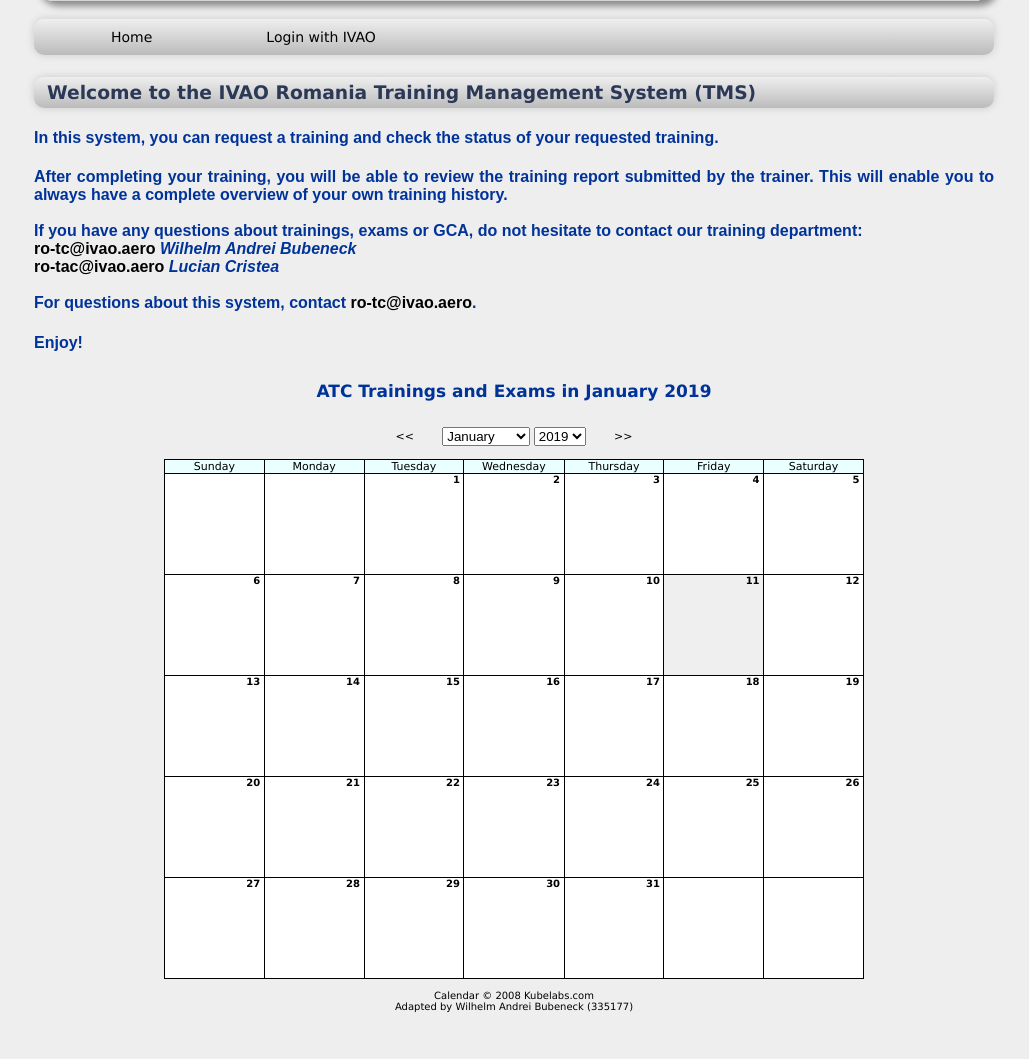
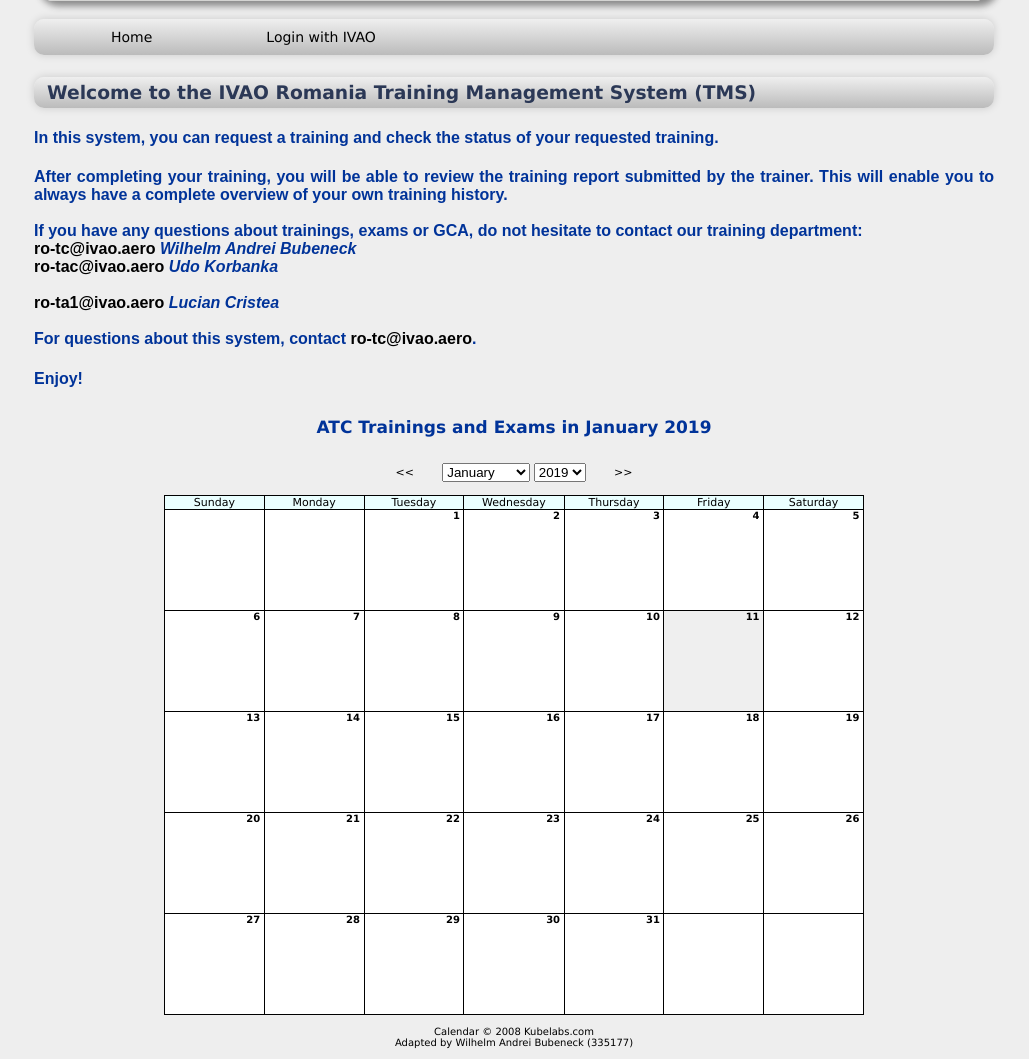
Before and after one commit to AndreiChim/IVAORO_TMS, a PHP site: page /website/ in a window 1280 px wide. Shown: the part 159-1218 px from the top of the page, without its empty margins (126-1155 px from the left). Run offline with PHP 8.4, Linux system fonts and the light colour scheme; data that the repository does not hold is empty; some libraries are stand-ins or nearby versions.

Commit message:
fixed html errors

```diff
--- a/footer.php
+++ b/footer.php
@@ -1,5 +1,5 @@
 <div id="footer">
-		Copyright &copy <?php
+		Copyright &copy; <?php
 		if(date('Y') == 2014){
 			echo 2014;
 		}
--- a/home.php
+++ b/home.php
@@ -1,5 +1,5 @@
 <div id="header">
-		<h3>&nbsp Welcome to the IVAO Romania Training Management System (TMS)</h3>
+		<h3>&nbsp; Welcome to the IVAO Romania Training Management System (TMS)</h3>
 	</div>
 
 	<div id="content">
@@ -11,7 +11,8 @@
 			This will enable you to always have a complete overview of your own training history. <br><br>
 			If you have any questions about trainings, exams or GCA, do not hesitate to contact our training department: <br>
 			<a href='mailto:ro-tc@ivao.aero'>ro-tc@ivao.aero</a> <i>Wilhelm Andrei Bubeneck</i> <br>
-			<a href='mailto:ro-tac@ivao.aero'>ro-tac@ivao.aero</a> <i>Lucian Cristea</i> <br><br>
+			<a href='mailto:ro-tac@ivao.aero'>ro-tac@ivao.aero</a> <i>Udo Korbanka</i> <br><br>
+            <a href='mailto:ro-ta1@ivao.aero'>ro-ta1@ivao.aero</a> <i>Lucian Cristea</i> <br><br>
 			For questions about this system, contact
 			<a href='mailto:ro-tc@ivao.aero'>ro-tc@ivao.aero</a>.
 		</h4>
@@ -20,14 +21,13 @@
 		</h4>
 
 		<div id='calendar_frame'>
-			<iframe src='/tms/calendar/index.php' frameborder='0' style='width:960px; height:660px;'>
-				<p>Your browser does not support iframes</p>
+			<iframe src='/calendar/index.php' frameborder='0' style='width:960px; height:660px; border-style: none;'>
 			</iframe>
 		</div>
 
 		<div id='indicators'>
-			<h4>ATC online in Romania</a><br>
-			<img src="http://status.ivao.aero/ATC/lr.png">
+			<h4>ATC online in Romania</h4><br>
+			<img src="http://status.ivao.aero/ATC/lr.png" alt="Online ATC list">
 		</div>
 
 
```
